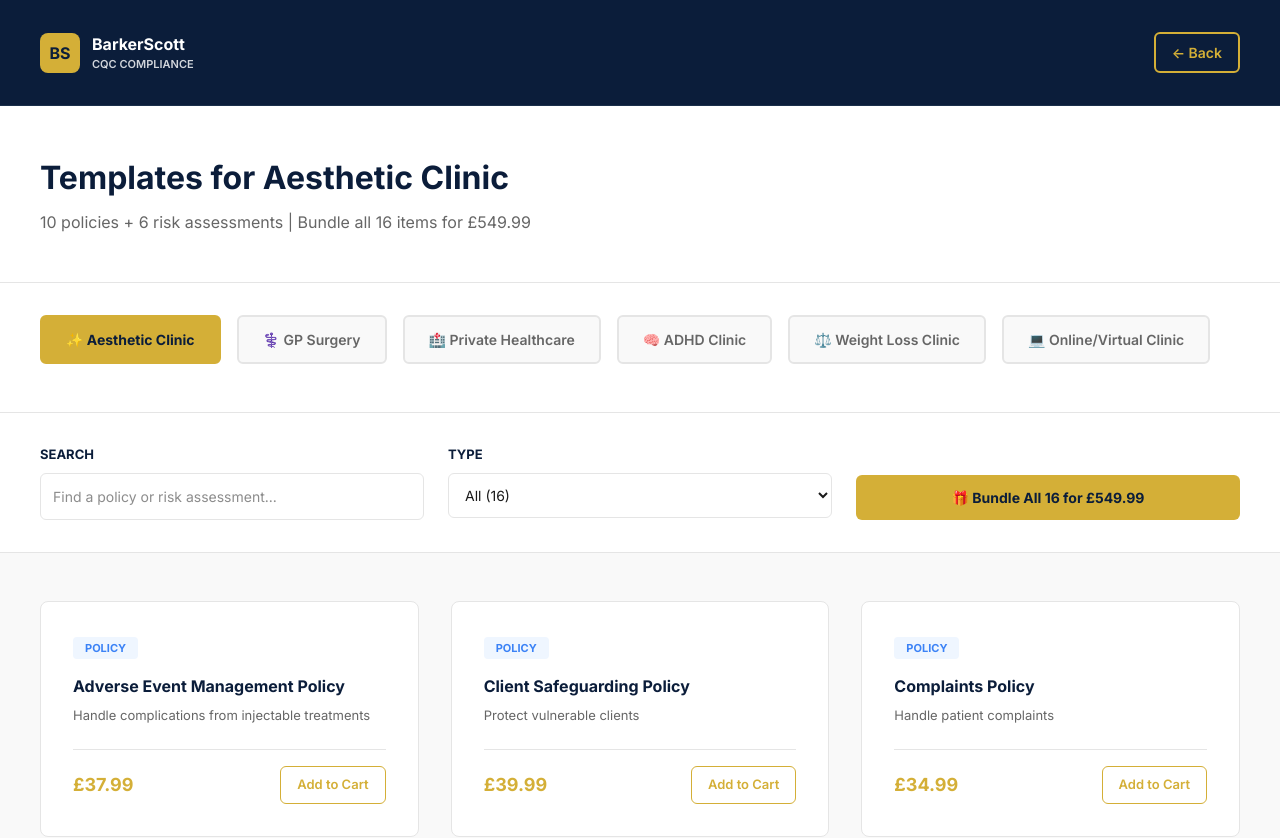
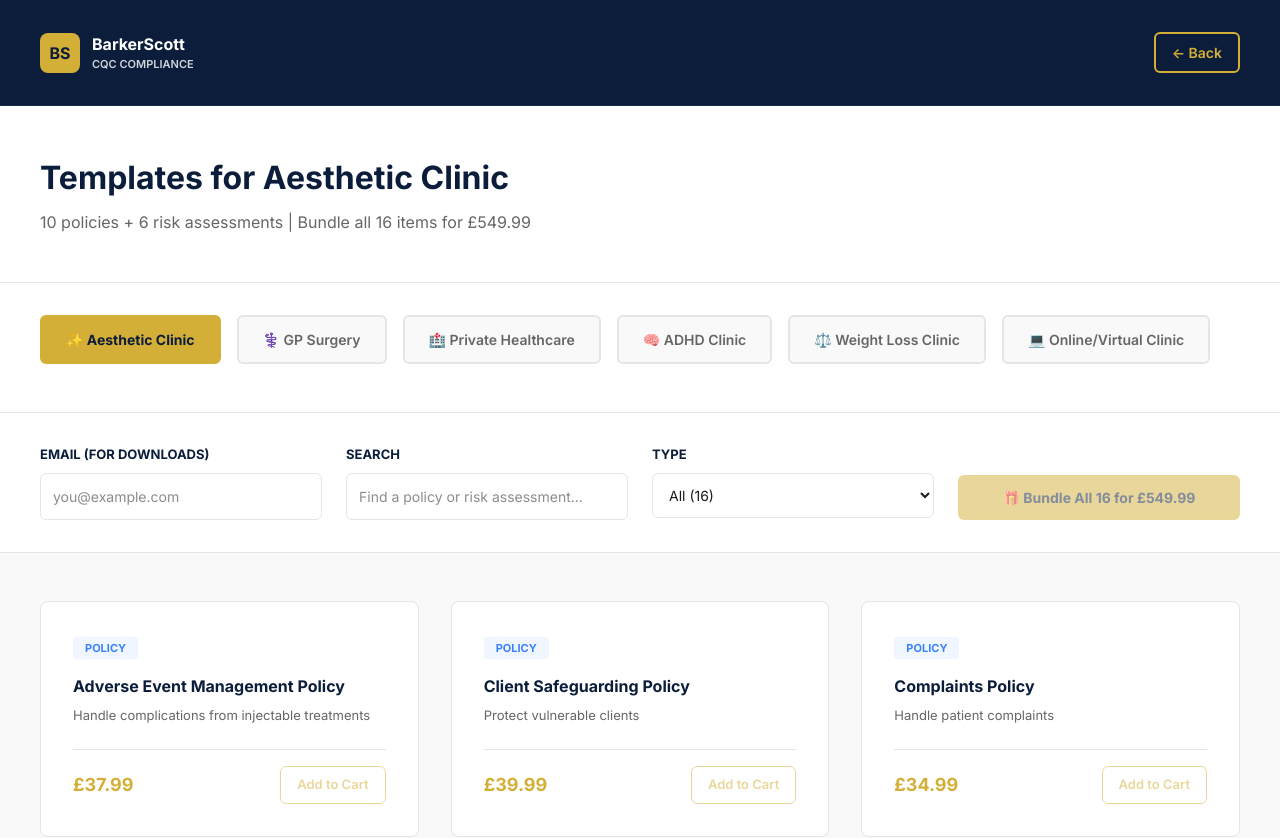
Before and after one commit to AScottCWC/barkerscott-web, a Next.js app: page /policies in a window 1280 px wide. Shown: the top 838 px of the page. Built offline with nearby package versions, Linux system fonts and the light colour scheme.

Commit message:
Enhance PoliciesPage with email input and checkout logic
Added email input and loading state for checkout process. Updated policies and risk assessments for various clinics.

```diff
--- a/app/policies/page.tsx
+++ b/app/policies/page.tsx
@@ -7,6 +7,45 @@ export default function PoliciesPage() {
   const [selectedSector, setSelectedSector] = useState<string>('aesthetic');
   const [selectedType, setSelectedType] = useState<'all' | 'policy' | 'ra'>('all');
   const [searchTerm, setSearchTerm] = useState('');
+  const [loading, setLoading] = useState<string | null>(null);
+  const [email, setEmail] = useState('');
+
+  const handleCheckout = async (productId: string, productName: string, price: number, sector: string) => {
+    if (!email) {
+      alert('Please enter your email');
+      return;
+    }
+
+    setLoading(productId);
+
+    try {
+      const res = await fetch('/api/checkout', {
+        method: 'POST',
+        headers: { 'Content-Type': 'application/json' },
+        body: JSON.stringify({
+          productId,
+          productName,
+          price,
+          sector,
+          customerEmail: email,
+        }),
+      });
+
+      const data = await res.json();
+
+      if (!res.ok) {
+        alert(data.error || 'Checkout failed');
+        return;
+      }
+
+      // Redirect to Stripe Checkout
+      window.location.href = `https://checkout.stripe.com/pay/${data.sessionId}`;
+    } catch (error) {
+      alert('Checkout failed: ' + (error instanceof Error ? error.message : 'Unknown error'));
+    } finally {
+      setLoading(null);
+    }
+  };
 
   const SECTORS = {
     aesthetic: {
@@ -14,7 +53,6 @@ export default function PoliciesPage() {
       icon: '✨',
       bundlePrice: 549.99,
       items: [
-        // Policies
         { id: 'aes-pol-001', name: 'Adverse Event Management Policy', price: 37.99, type: 'policy', desc: 'Handle complications from injectable treatments' },
         { id: 'aes-pol-002', name: 'Client Safeguarding Policy', price: 39.99, type: 'policy', desc: 'Protect vulnerable clients' },
         { id: 'aes-pol-003', name: 'Complaints Policy', price: 34.99, type: 'policy', desc: 'Handle patient complaints' },
@@ -25,7 +63,6 @@ export default function PoliciesPage() {
         { id: 'aes-pol-008', name: 'Practitioner Competency Policy', price: 37.99, type: 'policy', desc: 'Staff training & competency' },
         { id: 'aes-pol-009', name: 'Privacy Data Protection Policy', price: 36.99, type: 'policy', desc: 'GDPR compliance' },
         { id: 'aes-pol-010', name: 'Product Management Policy', price: 34.99, type: 'policy', desc: 'Drug & device management' },
-        // Risk Assessments
         { id: 'aes-ra-001', name: 'Botulinum Toxin Administration RA', price: 32.99, type: 'ra', desc: 'Risk assessment for Botox' },
         { id: 'aes-ra-002', name: 'Chemical Skin Peels RA', price: 29.99, type: 'ra', desc: 'Chemical peel risks' },
         { id: 'aes-ra-003', name: 'Cryotherapy Cryolipolysis RA', price: 31.99, type: 'ra', desc: 'Cryotherapy risks' },
@@ -81,19 +118,14 @@ export default function PoliciesPage() {
       icon: '🧠',
       bundlePrice: 429.99,
       items: [
-        { id: 'adhd-pol-001', name: 'ADHD Assessment Protocol', price: 36.99, type: 'policy', desc: 'Assessment documentation' },
-        { id: 'adhd-pol-002', name: 'Medication Management & Shared Care', price: 38.99, type: 'policy', desc: 'Shared care agreements' },
-        { id: 'adhd-pol-003', name: 'Safeguarding Children & Young People', price: 37.99, type: 'policy', desc: 'Child safeguarding' },
-        { id: 'adhd-pol-004', name: 'Consent & Capacity Assessment', price: 35.99, type: 'policy', desc: 'Consent procedures' },
-        { id: 'adhd-pol-005', name: 'Confidentiality & Data Protection', price: 36.99, type: 'policy', desc: 'Data protection' },
-        { id: 'adhd-pol-006', name: 'Complaints Handling', price: 34.99, type: 'policy', desc: 'Complaint procedures' },
-        { id: 'adhd-pol-007', name: 'Clinical Governance', price: 39.99, type: 'policy', desc: 'Clinical governance' },
-        { id: 'adhd-pol-008', name: 'Health & Safety', price: 33.99, type: 'policy', desc: 'Health & safety' },
-        { id: 'adhd-ra-001', name: 'Medication Safety & Prescribing RA', price: 32.99, type: 'ra', desc: 'Medication safety' },
-        { id: 'adhd-ra-002', name: 'Safeguarding Risk RA', price: 31.99, type: 'ra', desc: 'Safeguarding assessment' },
-        { id: 'adhd-ra-003', name: 'Assessment Validity RA', price: 29.99, type: 'ra', desc: 'Assessment validity' },
-        { id: 'adhd-ra-004', name: 'Data Protection RA', price: 28.99, type: 'ra', desc: 'Data security assessment' },
-        { id: 'adhd-ra-005', name: 'Patient Consent Capacity RA', price: 27.99, type: 'ra', desc: 'Consent assessment' },
+        { id: 'adh-pol-001', name: 'ADHD Assessment Protocol', price: 36.99, type: 'policy', desc: 'Assessment documentation' },
+        { id: 'adh-pol-002', name: 'Medication Management & Shared Care', price: 38.99, type: 'policy', desc: 'Shared care agreements' },
+        { id: 'adh-pol-003', name: 'Safeguarding Children & Young People', price: 37.99, type: 'policy', desc: 'Child safeguarding' },
+        { id: 'adh-pol-004', name: 'Consent & Capacity Assessment', price: 35.99, type: 'policy', desc: 'Consent procedures' },
+        { id: 'adh-pol-005', name: 'Confidentiality & Data Protection', price: 36.99, type: 'policy', desc: 'Data protection' },
+        { id: 'adh-ra-001', name: 'Medication Safety & Prescribing RA', price: 32.99, type: 'ra', desc: 'Medication safety' },
+        { id: 'adh-ra-002', name: 'Safeguarding Risk RA', price: 31.99, type: 'ra', desc: 'Safeguarding assessment' },
+        { id: 'adh-ra-003', name: 'Assessment Validity RA', price: 29.99, type: 'ra', desc: 'Assessment validity' },
       ]
     },
     weightloss: {
@@ -101,18 +133,13 @@ export default function PoliciesPage() {
       icon: '⚖️',
       bundlePrice: 559.99,
       items: [
-        { id: 'wl-pol-001', name: 'GLP-1 & Weight Loss Medication Prescribing', price: 38.99, type: 'policy', desc: 'GLP-1 prescribing protocol' },
-        { id: 'wl-pol-002', name: 'Cardiovascular Assessment & Monitoring', price: 37.99, type: 'policy', desc: 'CV monitoring' },
-        { id: 'wl-pol-003', name: 'Psychological Screening & Assessment', price: 36.99, type: 'policy', desc: 'Psychological assessment' },
-        { id: 'wl-pol-004', name: 'Informed Consent & Risk Disclosure', price: 35.99, type: 'policy', desc: 'Informed consent' },
-        { id: 'wl-pol-005', name: 'Safeguarding (Eating Disorders)', price: 37.99, type: 'policy', desc: 'ED safeguarding' },
-        { id: 'wl-pol-006', name: 'Data Protection & Confidentiality', price: 36.99, type: 'policy', desc: 'Data protection' },
-        { id: 'wl-pol-007', name: 'Complaints Handling', price: 34.99, type: 'policy', desc: 'Complaint procedures' },
-        { id: 'wl-pol-008', name: 'Clinical Governance', price: 39.99, type: 'policy', desc: 'Clinical governance' },
-        { id: 'wl-pol-009', name: 'Health & Safety at Work', price: 33.99, type: 'policy', desc: 'Health & safety' },
-        { id: 'wl-pol-010', name: 'Staff Training & Competency', price: 35.99, type: 'policy', desc: 'Staff training' },
-        { id: 'wl-ra-001', name: 'Cardiovascular Risk RA', price: 33.99, type: 'ra', desc: 'CV risk assessment' },
-        { id: 'wl-ra-002', name: 'Medication Safety (GLP-1) RA', price: 32.99, type: 'ra', desc: 'GLP-1 safety assessment' },
+        { id: 'wei-pol-001', name: 'GLP-1 & Weight Loss Medication Prescribing', price: 38.99, type: 'policy', desc: 'GLP-1 prescribing protocol' },
+        { id: 'wei-pol-002', name: 'Cardiovascular Assessment & Monitoring', price: 37.99, type: 'policy', desc: 'CV monitoring' },
+        { id: 'wei-pol-003', name: 'Psychological Screening & Assessment', price: 36.99, type: 'policy', desc: 'Psychological assessment' },
+        { id: 'wei-pol-004', name: 'Informed Consent & Risk Disclosure', price: 35.99, type: 'policy', desc: 'Informed consent' },
+        { id: 'wei-pol-005', name: 'Safeguarding (Eating Disorders)', price: 37.99, type: 'policy', desc: 'ED safeguarding' },
+        { id: 'wei-ra-001', name: 'Cardiovascular Risk RA', price: 33.99, type: 'ra', desc: 'CV risk assessment' },
+        { id: 'wei-ra-002', name: 'Medication Safety (GLP-1) RA', price: 32.99, type: 'ra', desc: 'GLP-1 safety assessment' },
       ]
     },
     telehealth: {
@@ -120,18 +147,14 @@ export default function PoliciesPage() {
       icon: '💻',
       bundlePrice: 559.99,
       items: [
-        { id: 'th-pol-001', name: 'Telehealth Consent & Patient Verification', price: 37.99, type: 'policy', desc: 'Remote consent procedures' },
-        { id: 'th-pol-002', name: 'Digital Security & Cybersecurity', price: 38.99, type: 'policy', desc: 'Cybersecurity policy' },
-        { id: 'th-pol-003', name: 'Remote Patient Assessment Protocol', price: 36.99, type: 'policy', desc: 'Remote assessment' },
-        { id: 'th-pol-004', name: 'Confidentiality & Data Protection (GDPR + Telehealth)', price: 37.99, type: 'policy', desc: 'Remote data protection' },
-        { id: 'th-pol-005', name: 'Emergency Response & Patient Escalation', price: 35.99, type: 'policy', desc: 'Emergency procedures' },
-        { id: 'th-pol-006', name: 'Prescribing via Telemedicine', price: 39.99, type: 'policy', desc: 'Remote prescribing' },
-        { id: 'th-pol-007', name: 'Clinical Governance (Remote Delivery)', price: 38.99, type: 'policy', desc: 'Remote governance' },
-        { id: 'th-pol-008', name: 'Service Continuity & Technology Failure', price: 36.99, type: 'policy', desc: 'Business continuity' },
-        { id: 'th-pol-009', name: 'Complaints Handling', price: 34.99, type: 'policy', desc: 'Complaint procedures' },
-        { id: 'th-pol-010', name: 'Health & Safety (Home-based)', price: 33.99, type: 'policy', desc: 'Remote H&S' },
-        { id: 'th-ra-001', name: 'Digital Access/Exclusion RA', price: 31.99, type: 'ra', desc: 'Digital access assessment' },
-        { id: 'th-ra-002', name: 'Cybersecurity & Data Breach RA', price: 32.99, type: 'ra', desc: 'Cyber risk assessment' },
+        { id: 'tel-pol-001', name: 'Telehealth Consent & Patient Verification', price: 37.99, type: 'policy', desc: 'Remote consent procedures' },
+        { id: 'tel-pol-002', name: 'Digital Security & Cybersecurity', price: 38.99, type: 'policy', desc: 'Cybersecurity policy' },
+        { id: 'tel-pol-003', name: 'Remote Patient Assessment Protocol', price: 36.99, type: 'policy', desc: 'Remote assessment' },
+        { id: 'tel-pol-004', name: 'Confidentiality & Data Protection (GDPR + Telehealth)', price: 37.99, type: 'policy', desc: 'Remote data protection' },
+        { id: 'tel-pol-005', name: 'Emergency Response & Patient Escalation', price: 35.99, type: 'policy', desc: 'Emergency procedures' },
+        { id: 'tel-pol-006', name: 'Prescribing via Telemedicine', price: 39.99, type: 'policy', desc: 'Remote prescribing' },
+        { id: 'tel-ra-001', name: 'Digital Access/Exclusion RA', price: 31.99, type: 'ra', desc: 'Digital access assessment' },
+        { id: 'tel-ra-002', name: 'Cybersecurity & Data Breach RA', price: 32.99, type: 'ra', desc: 'Cyber risk assessment' },
       ]
     }
   };
@@ -209,6 +232,27 @@ export default function PoliciesPage() {
       <section style={{ padding: '2rem 1.5rem', backgroundColor: '#fff', borderBottom: '1px solid #e5e5e5' }}>
         <div style={{ maxWidth: '1200px', margin: '0 auto' }}>
           <div style={{ display: 'grid', gridTemplateColumns: 'repeat(auto-fit, minmax(250px, 1fr))', gap: '1.5rem' }}>
+            {/* EMAIL */}
+            <div>
+              <label style={{ display: 'block', fontSize: '13px', fontWeight: '700', color: '#0B1D3A', marginBottom: '0.5rem', textTransform: 'uppercase' }}>
+                Email (for downloads)
+              </label>
+              <input
+                type="email"
+                placeholder="you@example.com"
+                value={email}
+                onChange={(e) => setEmail(e.target.value)}
+                style={{
+                  width: '100%',
+                  padding: '0.75rem',
+                  border: '1px solid #e5e5e5',
+                  borderRadius: '6px',
+                  fontSize: '14px',
+                  boxSizing: 'border-box'
+                }}
+              />
+            </div>
+
             {/* SEARCH */}
             <div>
               <label style={{ display: 'block', fontSize: '13px', fontWeight: '700', color: '#0B1D3A', marginBottom: '0.5rem', textTransform: 'uppercase' }}>
@@ -254,7 +298,10 @@ export default function PoliciesPage() {
 
             {/* BUNDLE CTA */}
             <div style={{ display: 'flex', flexDirection: 'column', justifyContent: 'flex-end' }}>
-              <button style={{
+              <button
+                onClick={() => handleCheckout(`bundle-${selectedSector}`, `${current.name} Bundle`, current.bundlePrice, current.name)}
+                disabled={loading !== null || !email}
+                style={{
                   backgroundColor: '#D4AF37',
                   color: '#0B1D3A',
                   padding: '0.75rem 1.5rem',
@@ -262,9 +309,11 @@ export default function PoliciesPage() {
                   borderRadius: '6px',
                   fontWeight: '700',
                   fontSize: '14px',
-                cursor: 'pointer'
-              }}>
-                🎁 Bundle All {current.items.length} for £{current.bundlePrice}
+                  cursor: loading !== null || !email ? 'not-allowed' : 'pointer',
+                  opacity: loading !== null || !email ? 0.5 : 1
+                }}
+              >
+                {loading === `bundle-${selectedSector}` ? '⏳ Processing...' : `🎁 Bundle All ${current.items.length} for £${current.bundlePrice}`}
               </button>
             </div>
           </div>
@@ -314,7 +363,10 @@ export default function PoliciesPage() {
                     <div style={{ fontSize: '18px', fontWeight: '700', color: '#D4AF37' }}>
                       £{item.price}
                     </div>
-                    <button style={{
+                    <button
+                      onClick={() => handleCheckout(item.id, item.name, item.price, current.name)}
+                      disabled={loading === item.id || !email}
+                      style={{
                         backgroundColor: 'transparent',
                         color: '#D4AF37',
                         border: '1px solid #D4AF37',
@@ -322,9 +374,11 @@ export default function PoliciesPage() {
                         borderRadius: '6px',
                         fontWeight: '600',
                         fontSize: '13px',
-                      cursor: 'pointer'
-                    }}>
-                      Add to Cart
+                        cursor: loading === item.id || !email ? 'not-allowed' : 'pointer',
+                        opacity: loading === item.id || !email ? 0.5 : 1
+                      }}
+                    >
+                      {loading === item.id ? '⏳ Processing...' : 'Add to Cart'}
                     </button>
                   </div>
                 </div>
```
Lines whose indentation alone changed are shown as unchanged.
